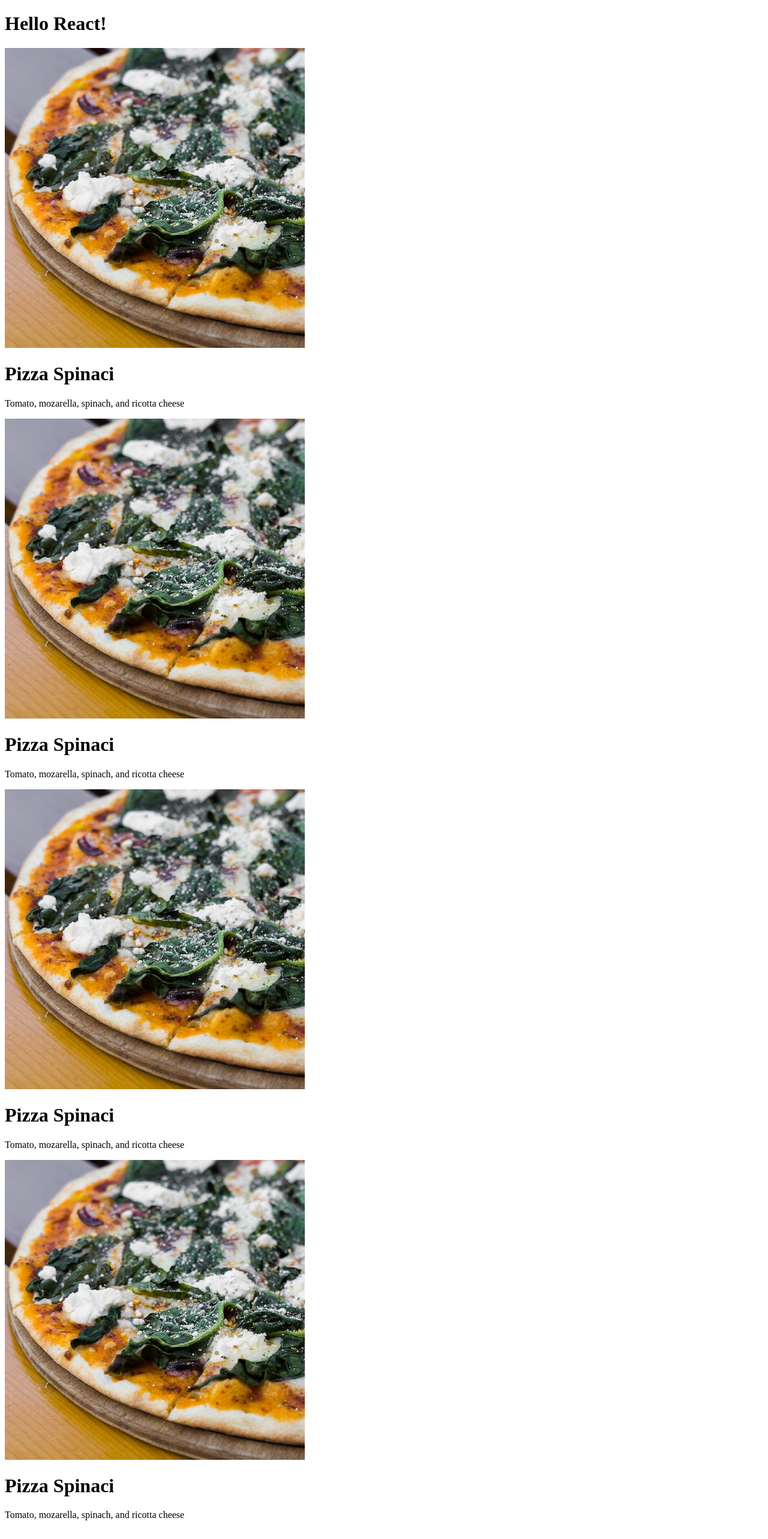
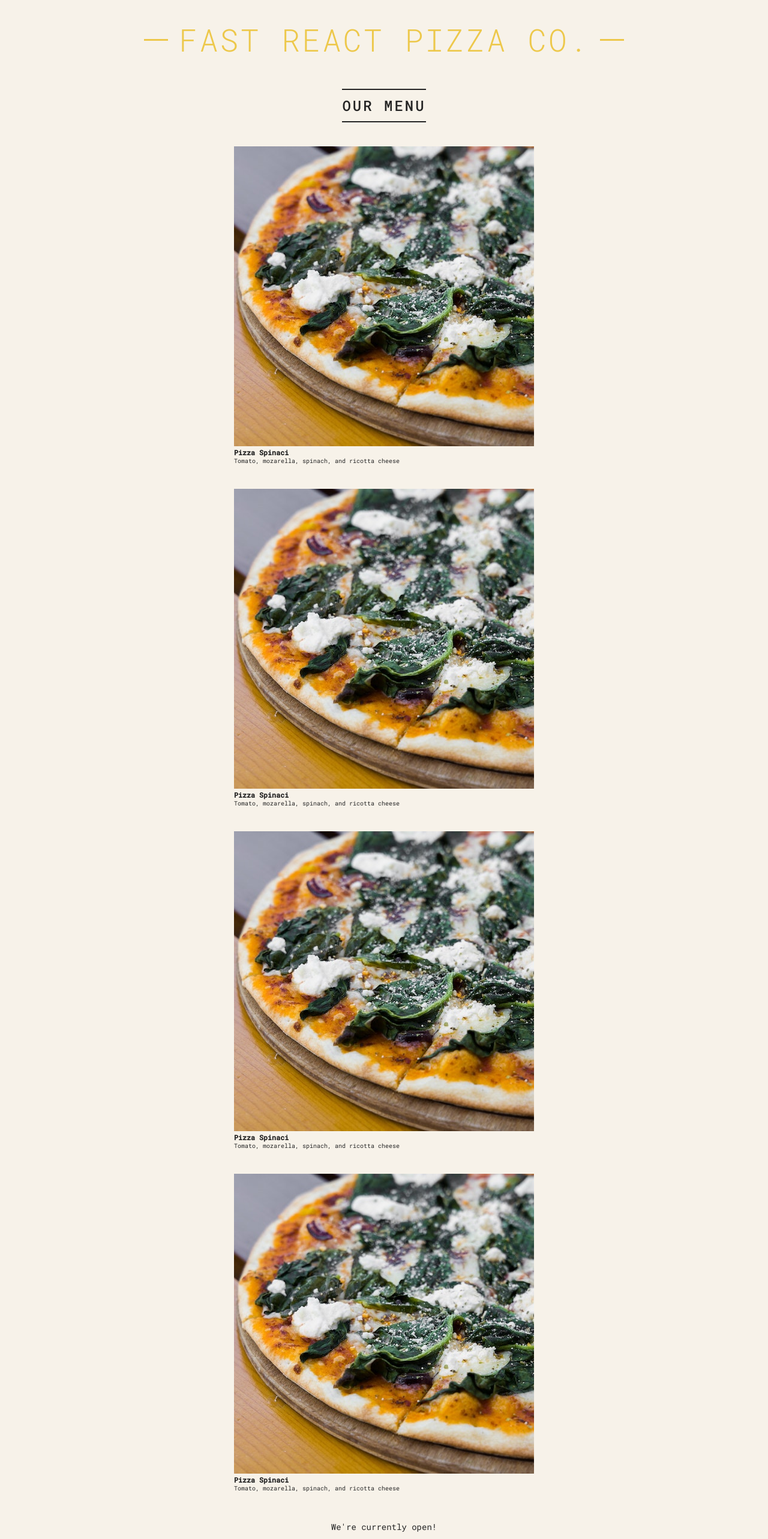
Before and after one commit to perriDplatypus/react, a React (Create React App) app in the folder 03 - pizza-menu/: page / in a window 1280 px wide. Shown: the top 2566 px of the page at 60% size. Built offline with nearby package versions, Linux system fonts and the light colour scheme.

Commit message:
added components and styling

```diff
--- a/03 - pizza-menu/src/index.css
+++ b/03 - pizza-menu/src/index.css
@@ -57,7 +57,7 @@
 	display: block;
 	content: "";
 	height: 3px;
-	width: 12rem;
+	width: 4rem;
 	background-color: #edc84b;
 	position: absolute;
 	top: calc(50% - 1px);
--- a/03 - pizza-menu/src/index.js
+++ b/03 - pizza-menu/src/index.js
@@ -1,5 +1,6 @@
 import React from "react";
 import ReactDOM from "react-dom/client";
+import "./index.css";
 
 const pizzaData = [
 	{
@@ -48,21 +49,53 @@
 
 function App() {
 	return (
-		<div>
-			<h1>Hello React!</h1>
+		<div className="container">
+			<Header />
+			<Menu />
+			<Footer />
+		</div>
+	);
+}
+
+const Header = () => {
+	return (
+		<header className="header">
+			<h1>Fast React Pizza Co.</h1>
+		</header>
+	);
+};
+
+const Menu = () => {
+	return (
+		<div className="menu">
+			<h2>Our Menu</h2>
 			<Pizza />
 			<Pizza />
 			<Pizza />
 			<Pizza />
 		</div>
 	);
-}
+};
+
+const Footer = () => {
+	const hour = new Date().getHours();
+	const openHour = 12;
+	const closeHour = 22;
+	const isOpen = hour >= openHour && hour <= closeHour;
+	return (
+		<footer className="footer">
+			{isOpen
+				? "We're currently open!"
+				: "Sorry, we're currently closed!"}
+		</footer>
+	);
+};
 
 function Pizza() {
 	return (
 		<div>
 			<img src="pizzas/spinaci.jpg" alt="Pizza Spinaci" />
-			<h1>Pizza Spinaci</h1>
+			<h3>Pizza Spinaci</h3>
 			<p>Tomato, mozarella, spinach, and ricotta cheese</p>
 		</div>
 	);
```
